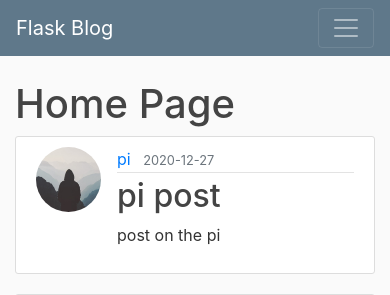
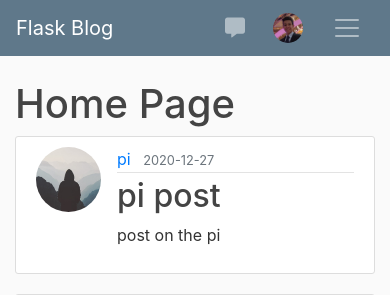
Before and after one commit to josephvitko/Pi-Blog, a Flask app: page / in a window 390 px wide. Shown: the top 295 px of the page. Run offline with Flask 2, Linux system fonts and the light colour scheme; a user stored in the database is signed in; data comes from the database, SQL or seed files in the repository; some libraries are stand-ins or nearby versions.

Commit message:
improved nav bar

```diff
--- a/flaskblog/static/main.css
+++ b/flaskblog/static/main.css
@@ -78,3 +78,65 @@ a.article-title:hover {
 .account-heading {
   font-size: 2.5rem;
 }
+
+.avatar-img {
+  width: 30px;
+  height: 30px;
+}
+
+.avatar-header {
+  margin-left: 4px;
+}
+
+.navbar-toggler {
+  border: 0;
+}
+
+.nav-container-fluid {
+  padding: 0;
+}
+
+.newpost {
+  margin-right: 8px;
+}
+
+.userlink {
+  padding-top: 0;
+  padding-bottom: 0;
+  vertical-align: middle;
+}
+
+.postlink {
+  padding-top: 0;
+  padding-bottom: 0;
+  vertical-align: middle;
+}
+
+.mainlink {
+  padding-top: 0;
+  padding-bottom: 0;
+  vertical-align: middle;
+}
+
+@media only screen and (max-width: 767px) {
+  .nav-dropdown {
+    display: none;
+  }
+  .nav-dropdown-menu {
+    display:block;
+        position: static;
+    float: none;
+    width: auto;
+    margin-top: 0;
+    background-color: transparent;
+    border: 0;
+    -webkit-box-shadow: none;
+    box-shadow: none;
+  }
+  .dropdown-item {
+    color: rgba(255,255,255,1);
+  }
+  .dropdown-nav-bar {
+    margin-right: 0px;
+  }
+}
--- /dev/null
+++ b/flaskblog/templates/header.html
@@ -0,0 +1,62 @@
+<header class="site-header">
+    <nav class="navbar navbar-expand-md navbar-dark bg-steel fixed-top">
+        <div class="container">
+            <!-- Navbar Left Side -->
+            <a class="navbar-brand mr-4" href="/">Flask Blog</a>
+            <div class="collapse navbar-collapse" id="navbarToggleMain">
+                <div class="navbar-nav mr-auto">
+                  <a class="nav-item nav-link" href="{{ url_for('main.home') }}">Home</a>
+                  <a class="nav-item nav-link" href="{{ url_for('main.about') }}">About</a>
+                </div>
+            </div>
+            <!-- Navbar Right Side -->
+            {% if current_user.is_authenticated %}
+            <div class="navbar-nav dropdown-nav-bar">
+                <div class="collapse navbar-collapse newpost" id="navbarTogglePost">
+                    <a class="nav-item nav-link postlink nav-dropdown" href="{{ url_for('posts.new_post') }}"><i class="fas fa-comment-alt"></i> New Post</a>
+                </div>
+                <div class="collapse navbar-collapse" id="navbarToggleUser">
+                    <li class="nav-item dropdown">
+                        <a class="nav-link dropdown-toggle userlink nav-dropdown" href="#" id="navbarDropdownMenuLink" role="button" data-toggle="dropdown" aria-haspopup="true" aria-expanded="false">
+                            <img src="{{ url_for('static', filename='profile_pics/' + current_user.image_file) }}" class="rounded-circle avatar-img">
+                            <span class="nav-text avatar-header">{{ current_user.username }}</span>
+                        </a>
+                        <ul class="dropdown-menu nav-dropdown-menu" aria-labelledby="navbarDropdownMenuLink">
+                            <li><a class="dropdown-item" href="{{ url_for('users.user_posts', username=current_user.username) }}"><i class="fas fa-user-circle"></i> My Profile</a></li>
+                            <li><a class="dropdown-item" href="{{ url_for('users.account') }}"><i class="fas fa-cog"></i> Settings</a></li>
+                            <li><a class="dropdown-item" href="{{ url_for('users.logout') }}"><i class="fas fa-sign-out-alt"></i> Log Out</a></li>
+                        </ul>
+                    </li>
+                </div>
+            </div>
+            <div>
+                <button class="navbar-toggler postlink" type="button" data-toggle="collapse" data-target="#navbarTogglePost" aria-controls="navbarToggle" aria-expanded="false" aria-label="Toggle navigation">
+                    <a href="{{ url_for('posts.new_post') }}" style="color:inherit"><i class="fas fa-comment-alt"></i></a>
+                </button>
+                <button class="navbar-toggler userlink" type="button" data-toggle="collapse" data-target="#navbarToggleUser" aria-expanded="false" aria-label="Toggle navigation">
+                    <span class="sr-only">Toggle navigation</span>
+                    <img src="{{ url_for('static', filename='profile_pics/' + current_user.image_file) }}" class="rounded-circle avatar-img">
+                </button>
+                <button class="navbar-toggler mainlink" type="button" data-toggle="collapse" data-target="#navbarToggleMain" aria-controls="navbarToggle" aria-expanded="false" aria-label="Toggle navigation">
+                    <span class="navbar-toggler-icon"></span>
+                </button>
+            </div>
+            {% else %}
+            <div class="navbar-nav dropdown-nav-bar">
+                <div class="collapse navbar-collapse" id="navbarToggleAnon">
+                    <a class="nav-item nav-link" href="{{ url_for('users.login') }}">Login</a>
+                    <a class="nav-item nav-link" href="{{ url_for('users.register') }}">Register</a>
+                </div>
+            </div>
+            <div>
+                <button class="navbar-toggler userlink" type="button" data-toggle="collapse" data-target="#navbarToggleAnon" aria-controls="navbarToggle" aria-expanded="false" aria-label="Toggle navigation">
+                    <i class="fas fa-user-circle"></i>
+                </button>
+                <button class="navbar-toggler mainlink" type="button" data-toggle="collapse" data-target="#navbarToggleMain" aria-controls="navbarToggle" aria-expanded="false" aria-label="Toggle navigation">
+                    <span class="navbar-toggler-icon"></span>
+                </button>
+            </div>
+            {% endif %}
+        </div>
+    </nav>
+</header>
--- a/flaskblog/templates/layout.html
+++ b/flaskblog/templates/layout.html
@@ -17,33 +17,7 @@
     {% endif %}
 </head>
 <body>
-    <header class="site-header">
-      <nav class="navbar navbar-expand-md navbar-dark bg-steel fixed-top">
-        <div class="container">
-          <a class="navbar-brand mr-4" href="/">Flask Blog</a>
-          <button class="navbar-toggler" type="button" data-toggle="collapse" data-target="#navbarToggle" aria-controls="navbarToggle" aria-expanded="false" aria-label="Toggle navigation">
-            <span class="navbar-toggler-icon"></span>
-          </button>
-          <div class="collapse navbar-collapse" id="navbarToggle">
-            <div class="navbar-nav mr-auto">
-              <a class="nav-item nav-link" href="{{ url_for('main.home') }}">Home</a>
-              <a class="nav-item nav-link" href="{{ url_for('main.about') }}">About</a>
-            </div>
-            <!-- Navbar Right Side -->
-             <div class="navbar-nav">
-              {% if current_user.is_authenticated %}
-                 <a class="nav-item nav-link" href="{{ url_for('posts.new_post') }}">New Post</a>
-                 <a class="nav-item nav-link" href="{{ url_for('users.account') }}">Account</a>
-                 <a class="nav-item nav-link" href="{{ url_for('users.logout') }}">Logout</a>
-              {% else %}
-                <a class="nav-item nav-link" href="{{ url_for('users.login') }}">Login</a>
-                <a class="nav-item nav-link" href="{{ url_for('users.register') }}">Register</a>
-              {% endif %}
-            </div>
-          </div>
-        </div>
-      </nav>
-    </header>
+{% include 'header.html' %}
 <main role="main" class="container">
     <div class="row">
         <div class="col-md-8">
@@ -80,5 +54,8 @@
 <script src="https://code.jquery.com/jquery-3.2.1.slim.min.js" integrity="sha384-KJ3o2DKtIkvYIK3UENzmM7KCkRr/rE9/Qpg6aAZGJwFDMVNA/GpGFF93hXpG5KkN" crossorigin="anonymous"></script>
 <script src="https://cdnjs.cloudflare.com/ajax/libs/popper.js/1.12.9/umd/popper.min.js" integrity="sha384-ApNbgh9B+Y1QKtv3Rn7W3mgPxhU9K/ScQsAP7hUibX39j7fakFPskvXusvfa0b4Q" crossorigin="anonymous"></script>
 <script src="https://maxcdn.bootstrapcdn.com/bootstrap/4.0.0/js/bootstrap.min.js" integrity="sha384-JZR6Spejh4U02d8jOt6vLEHfe/JQGiRRSQQxSfFWpi1MquVdAyjUar5+76PVCmYl" crossorigin="anonymous"></script>
+
+<!-- Font Awesome -->
+<link rel="stylesheet" href="https://use.fontawesome.com/releases/v5.7.0/css/all.css" integrity="sha384-lZN37f5QGtY3VHgisS14W3ExzMWZxybE1SJSEsQp9S+oqd12jhcu+A56Ebc1zFSJ" crossorigin="anonymous">
 </body>
 </html>
```
Lines whose indentation alone changed are shown as unchanged.
